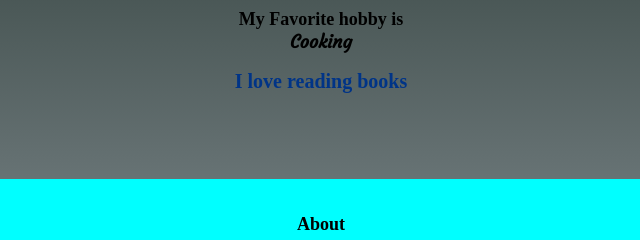
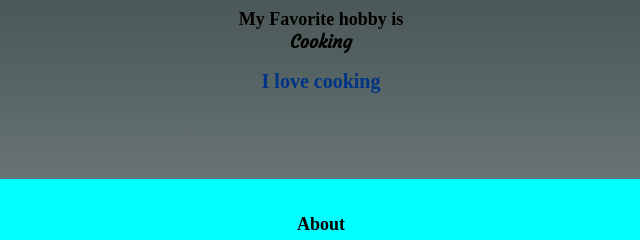
Before and after one commit to parija12/Project58, a plain HTML site: page index.html in a window 1280 px wide. Shown: the part 184-424 px from the top of the page, 319-959 px from the left. Drawn offline with Linux system fonts and the light colour scheme.

Commit message:
Update index.html

```diff
--- a/index.html
+++ b/index.html
@@ -22,7 +22,7 @@
 
     <h1>My Favorite hobby is  <br><span id="myname">Cooking</span></h1>
 
-    <h2>I love reading books</h2></section>
+    <h2>I love cooking</h2></section>
 
     <section id="bio">
 
```
